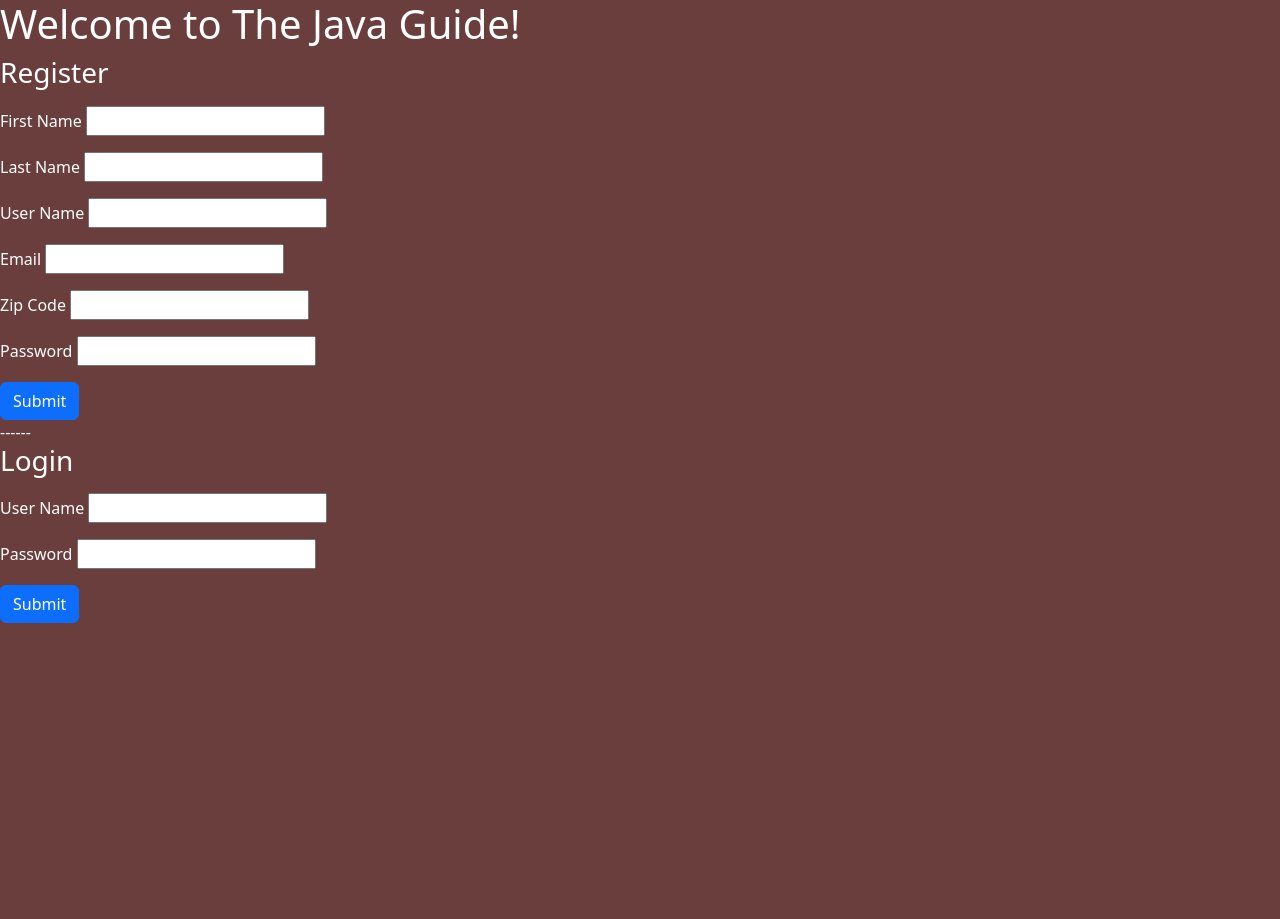
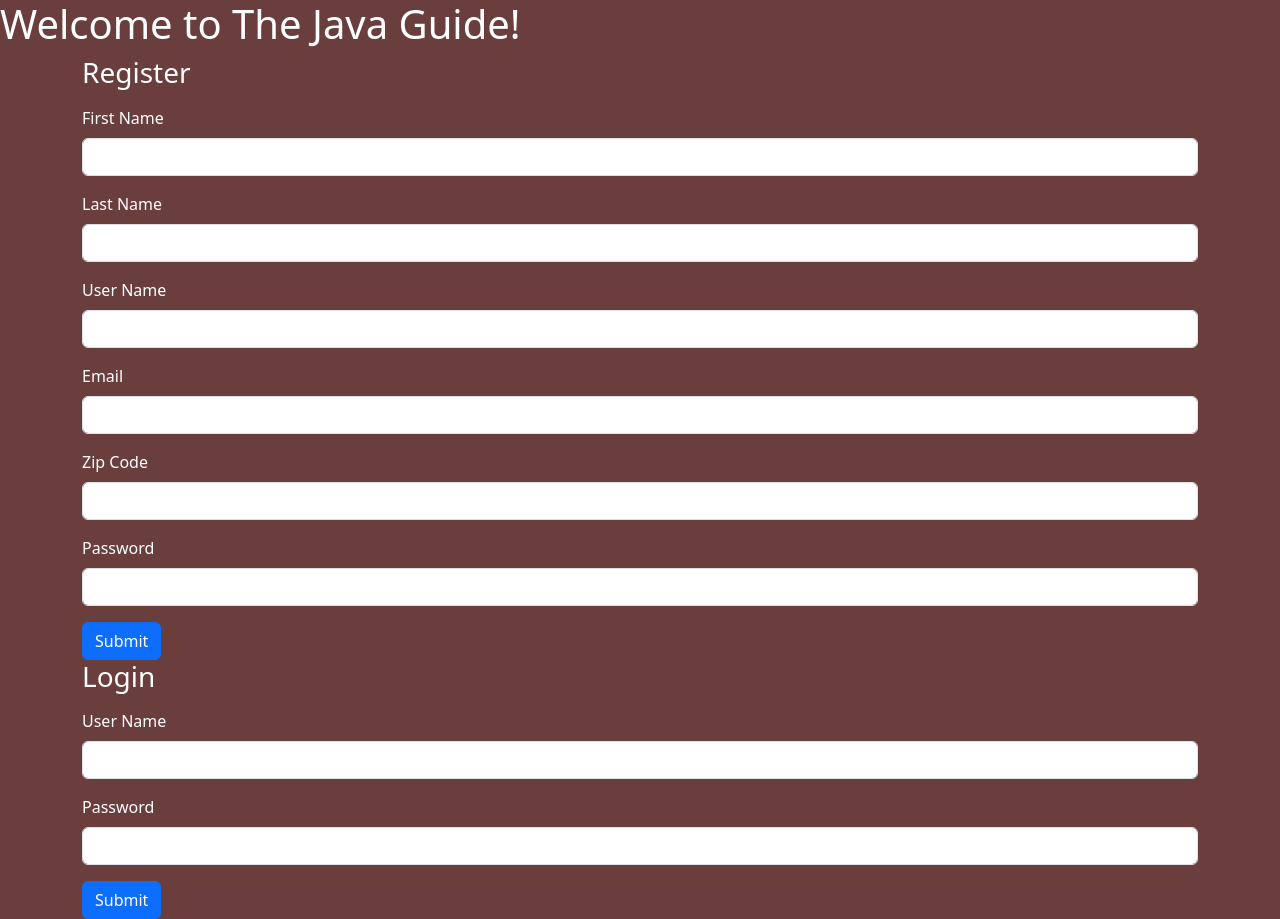
Before and after one commit to whitchakara/thejavaguide, a Django app: page / in a window 1280 px wide. Before the commit the page ends 623 px from the top, so only its background shows below. Run offline with Django 3.2, Linux system fonts and the light colour scheme; some libraries are stand-ins or nearby versions.

Commit message:
fixed input fields and buttons

```diff
--- a/java_app/static/css/style.css
+++ b/java_app/static/css/style.css
@@ -13,6 +13,7 @@ body {
 main {
     display:inline-block;
 }
+
 .logregform{
     position: relative;
 
--- a/java_app/templates/log-reg.html
+++ b/java_app/templates/log-reg.html
@@ -16,6 +16,7 @@
 </head>
 <body>
     <h1 class="">Welcome to The Java Guide!</h1>
+    <div class="container">
         <main class="form-signin w-100 m-auto">
             <h1 class="h3 mb-3 fw-normal">Register</h1>
             <form  class="logregform" action = "/register" method="post">
@@ -26,48 +27,50 @@
                 {% endfor %}
                 </ul>
                 <div class="mb-3">
-                <label for= "first_name">First Name</label>
-                <input type="text" name="first_name"/>
+                    <label for= "first_name" class="form-label">First Name</label>
+                    <input type="text" name="first_name" class="form-control"/>
                 </div>
                 <div class="mb-3">
-                <label for= "last_name">Last Name</label>
-                <input type="text" name="last_name"/>
+                    <label for= "last_name" class="form-label" >Last Name</label>
+                    <input type="text" name="last_name" class="form-control"/>
                 </div>
                 <div class="mb-3">
-                <label for= "user_name">User Name</label>
-                <input type="text" name="user_name"/>
+                    <label for= "user_name" class="form-label">User Name</label>
+                    <input type="text" name="user_name" class="form-control"/>
                 </div>
                 <div class="mb-3">
-                <label for= "email">Email</label>
-                <input type="email" name="email"/>
+                    <label for= "email" class="form-label">Email</label>
+                    <input type="email" name="email" class="form-control" />
                 </div>
                 <div class="mb-3">
-                <label for= "zip_code">Zip Code</label>
-                <input type="text" name="zip_code"/>
+                    <label for= "zip_code" class="form-label">Zip Code</label>
+                    <input type="text" name="zip_code" class="form-control"/>
                 </div>
                 <div class="mb-3">
-                <label for= "password">Password</label>
-                <input type="password" name="password"/>
+                    <label for= "password" class="form-label">Password </label>
+                    <input type="password" name="password" class="form-control"/>
                 </div>
+                <div>
                 <button class="btn btn-primary">Submit</button>
+                </div>
 
             </form>
-    ------
             <h1 class="h3 mb-3 fw-normal">Login</h1>
             <form action="/login" method="post">
                 {%csrf_token%}
                 <div class="mb-3">
-                <label for= "user_name">User Name</label>
-                <input type="text" name="user_name"/>
+                    <label for= "user_name" class="form-label" >User Name</label>
+                    <input type="text" name="user_name" class="form-control"/>
                 </div>
                 <div class="mb-3">
-                <label for= "password">Password</label>
-                <input type="password" name="password"/>
+                    <label for= "password" class="form-label">Password</label>
+                    <input type="password" name="password" class="form-control"/>
                 </div>
                 <button class=" btn btn-primary" >Submit</button>
 
 
             </form>
     </main>
+</div>
 </body>
 </html>
```
Lines whose indentation alone changed are shown as unchanged.
